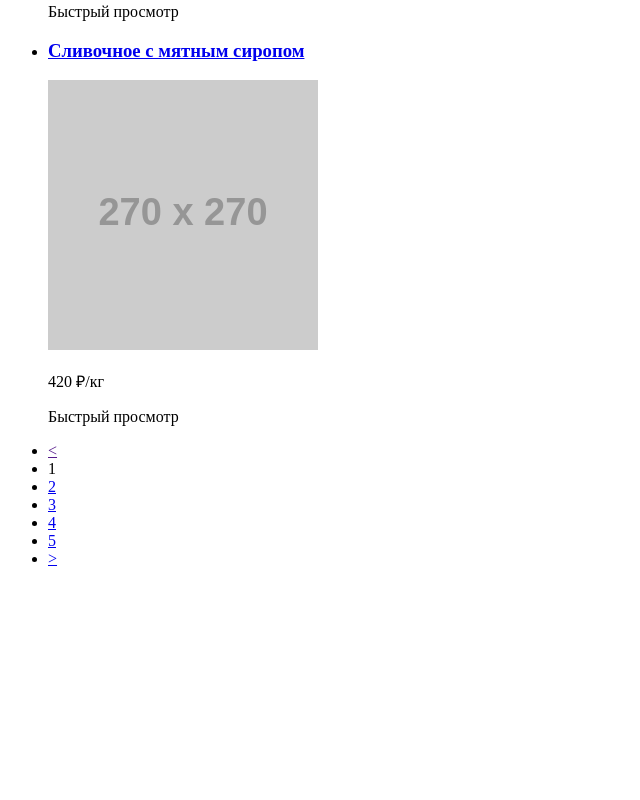
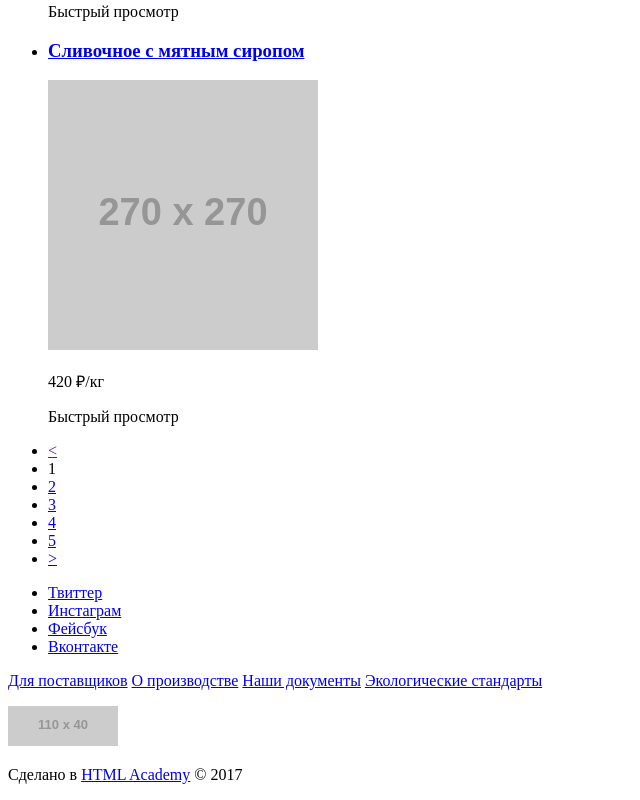
Before and after one commit to dinara-n/552479-gllacy, a plain HTML site: page catalog.html in a window 1280 px wide. Shown: the part 4958-5758 px from the top of the page, without its empty margins (0-640 px from the left). Before the commit the page ends 5542 px from the top, so only its background shows below. Drawn offline with Linux system fonts and the light colour scheme; placeholder pictures from the web are drawn by us.

Commit message:
Добавлен футер с странице каталога

```diff
--- a/catalog.html
+++ b/catalog.html
@@ -151,6 +151,25 @@
         </ul>
       </section>
     </main>
-
+    <footer class="main-footer">
+      <ul class="footer-social">
+        <li><a class="social-button" href="#">Твиттер</a></li>
+        <li><a class="social-button" href="#">Инстаграм</a></li>
+        <li><a class="social-button" href="#">Фейсбук</a></li>
+        <li><a class="social-button" href="#">Вконтакте</a></li>
+      </ul>
+      <p class="footer-links">
+        <span class="footer-links-suppliers"><a href="#">Для поставщиков</a></span>
+        <span><a href="#">О производстве</a></span>
+        <span><a href="#">Наши документы</a></span>
+        <span><a href="#">Экологические стандарты</a></span>
+      </p>
+      <p class="footer-copyright">
+        <a href="https://htmlacademy.ru/intensive/htmlcss">
+          <img src="http://placehold.it/110x40" width="110" height="40">
+        </a>
+        <p>Сделано в <a href="https://htmlacademy.ru/intensive/htmlcss">HTML Academy</a> © 2017</p>
+      </p>
+    </footer>
   </body>
 </html>
```
